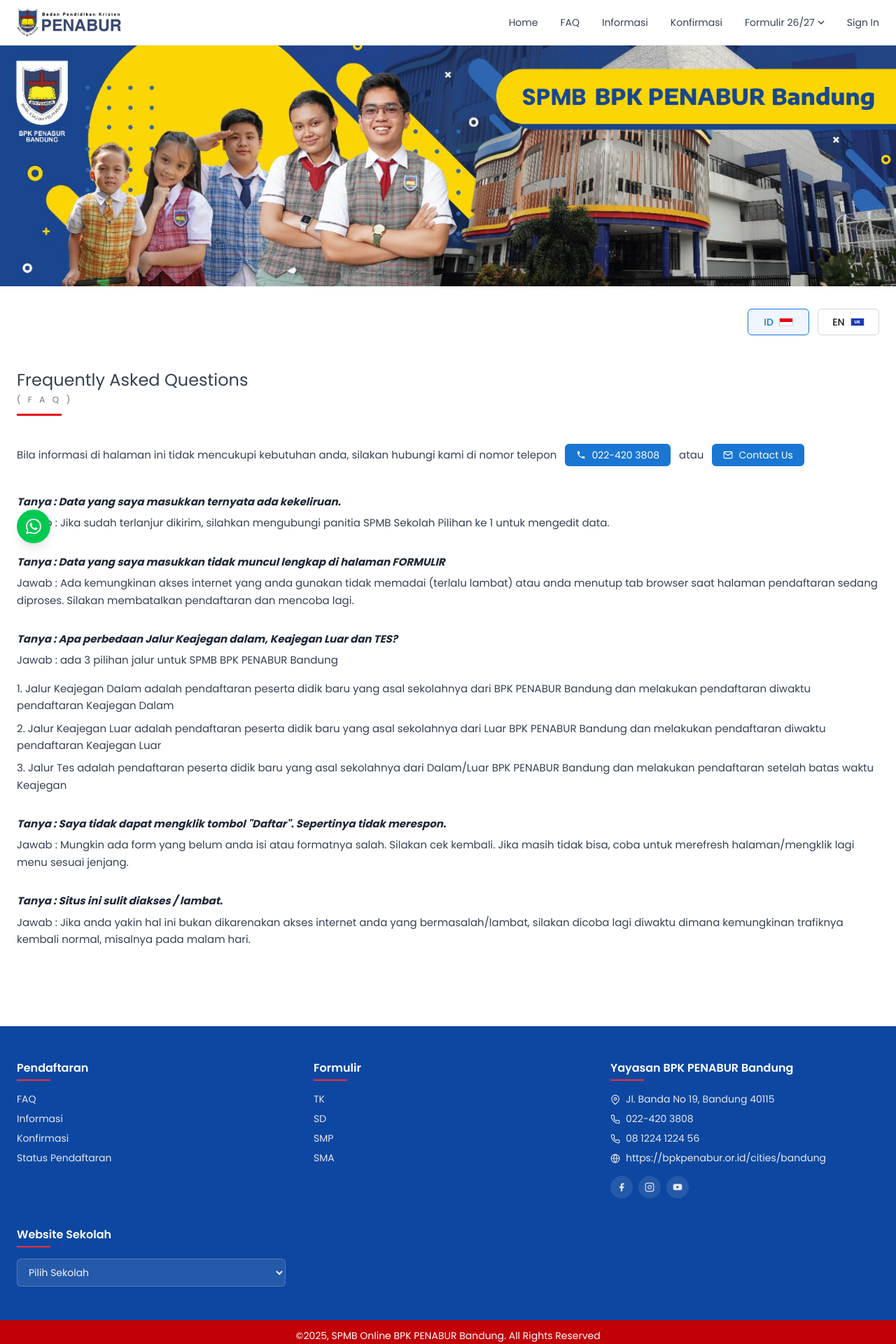
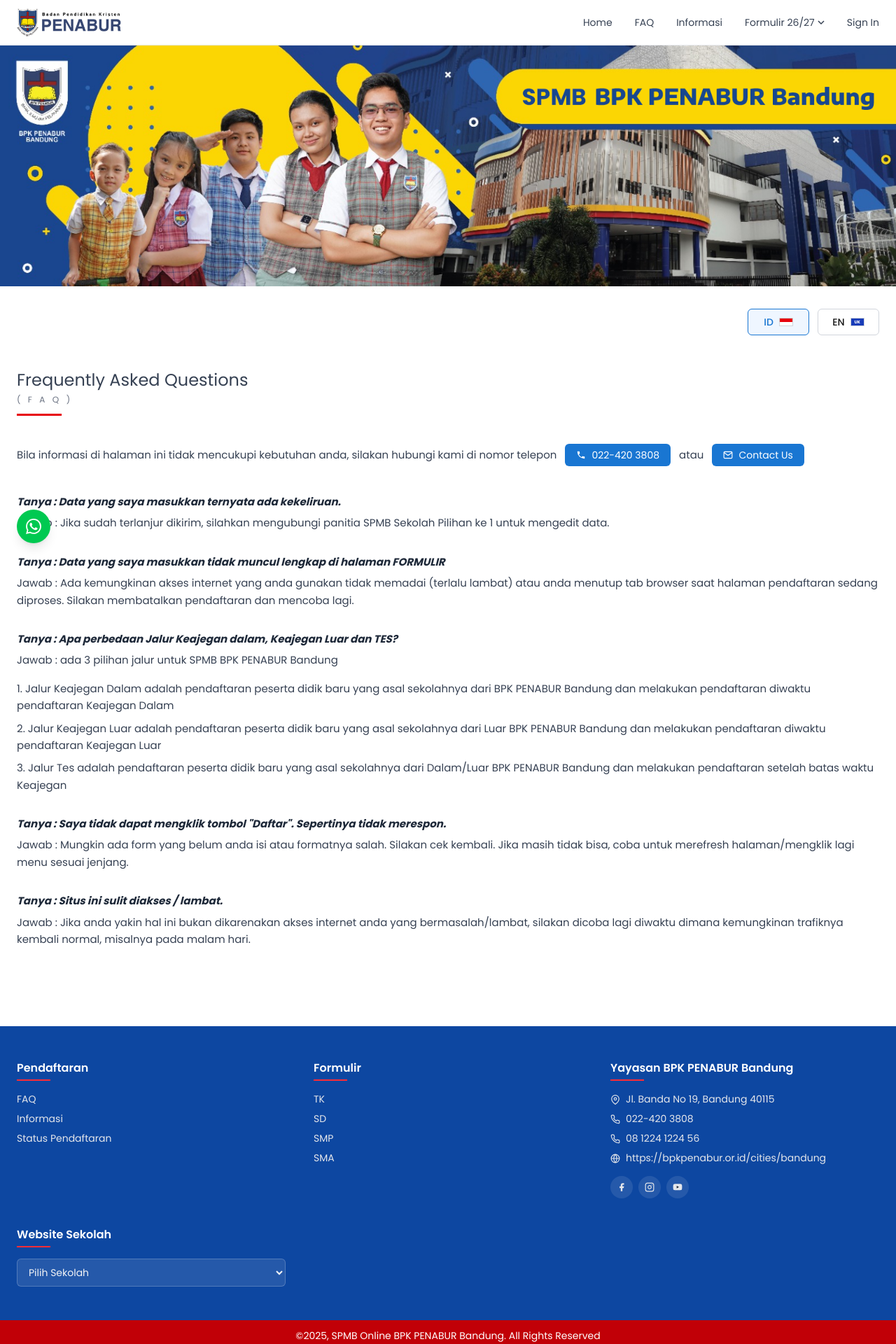
Before and after one commit to RianiDestianti/ppdbbpk, a Next.js app: page /faq in a window 1280 px wide. Shown: the top 1920 px of the page at 70% size. Built offline with nearby package versions, Linux system fonts and the light colour scheme.

Commit message:
FIX : File

```diff
--- a/app/dashboard/page.tsx
+++ b/app/dashboard/page.tsx
@@ -228,7 +228,7 @@
                         label="Status Pendaftaran"
                     />
                     <MenuItem
-                        href={`/konfirmasi${qs}`}
+                        href={`/dashboard/konfirmasi${qs}`}
                         iconBg="bg-amber-500"
                         icon={
                             <svg width="20" height="20" viewBox="0 0 24 24" fill="none" stroke="white" strokeWidth="2">
--- a/components/Footer.tsx
+++ b/components/Footer.tsx
@@ -17,7 +17,6 @@
                         <ul className="space-y-2 text-sm">
                             <li><Link href="/faq" className="hover:text-white">{t.footer.faq[lang]}</Link></li>
                             <li><Link href="/information" className="hover:text-white">{t.footer.informasi[lang]}</Link></li>
-                            <li><Link href="/konfirmasi" className="hover:text-white">{t.footer.konfirmasi[lang]}</Link></li>
                             <li><Link href="/status" className="hover:text-white">{t.footer.status[lang]}</Link></li>
                         </ul>
                     </div>
--- a/components/Navbar.tsx
+++ b/components/Navbar.tsx
@@ -98,10 +98,6 @@
                         <Link href="/information" className="text-gray-700 hover:text-[#1976d2]">
                             {t.nav.info[lang]}
                         </Link>
-                        <Link href="/konfirmasi" className="text-gray-700 hover:text-[#1976d2]">
-                            {t.footer.konfirmasi[lang]}
-                        </Link>
-
                         <div
                             className="relative"
                             onMouseEnter={() => setShowFormulir(true)}
@@ -164,10 +160,6 @@
                             <Link href="/information" onClick={closeMobile} className="rounded-md px-1 py-2.5 text-gray-700 hover:bg-gray-50 hover:text-[#1976d2]">
                                 {t.nav.info[lang]}
                             </Link>
-                            <Link href="/konfirmasi" onClick={closeMobile} className="rounded-md px-1 py-2.5 text-gray-700 hover:bg-gray-50 hover:text-[#1976d2]">
-                                {t.footer.konfirmasi[lang]}
-                            </Link>
-
                             <button
                                 onClick={() => setMobileFormulir((v) => !v)}
                                 className="flex items-center justify-between rounded-md px-1 py-2.5 text-gray-700 hover:bg-gray-50 hover:text-[#1976d2]"
```
Also changed, not shown: app/dashboard/konfirmasi/page.tsx (renamed from app/konfirmasi/page.tsx).
